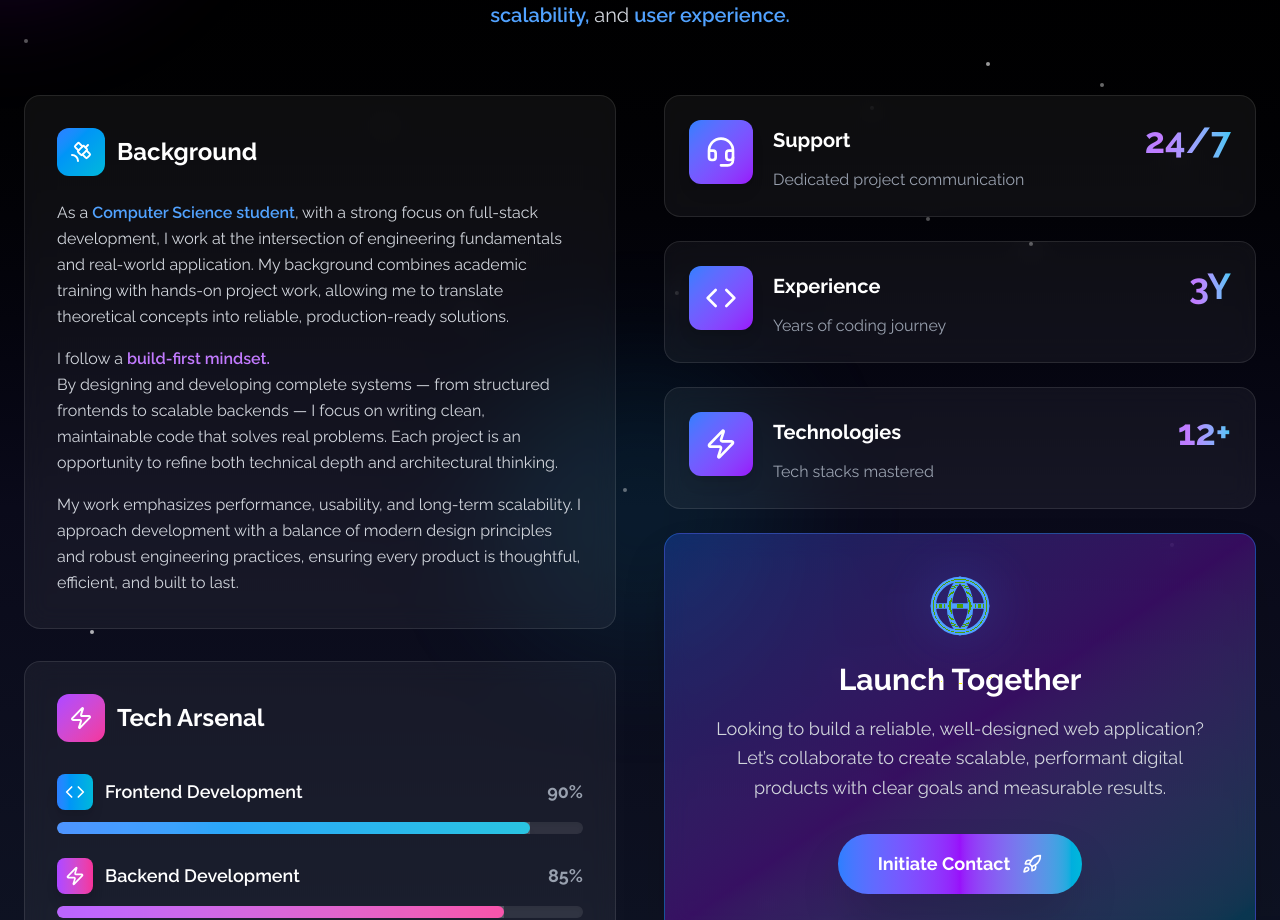
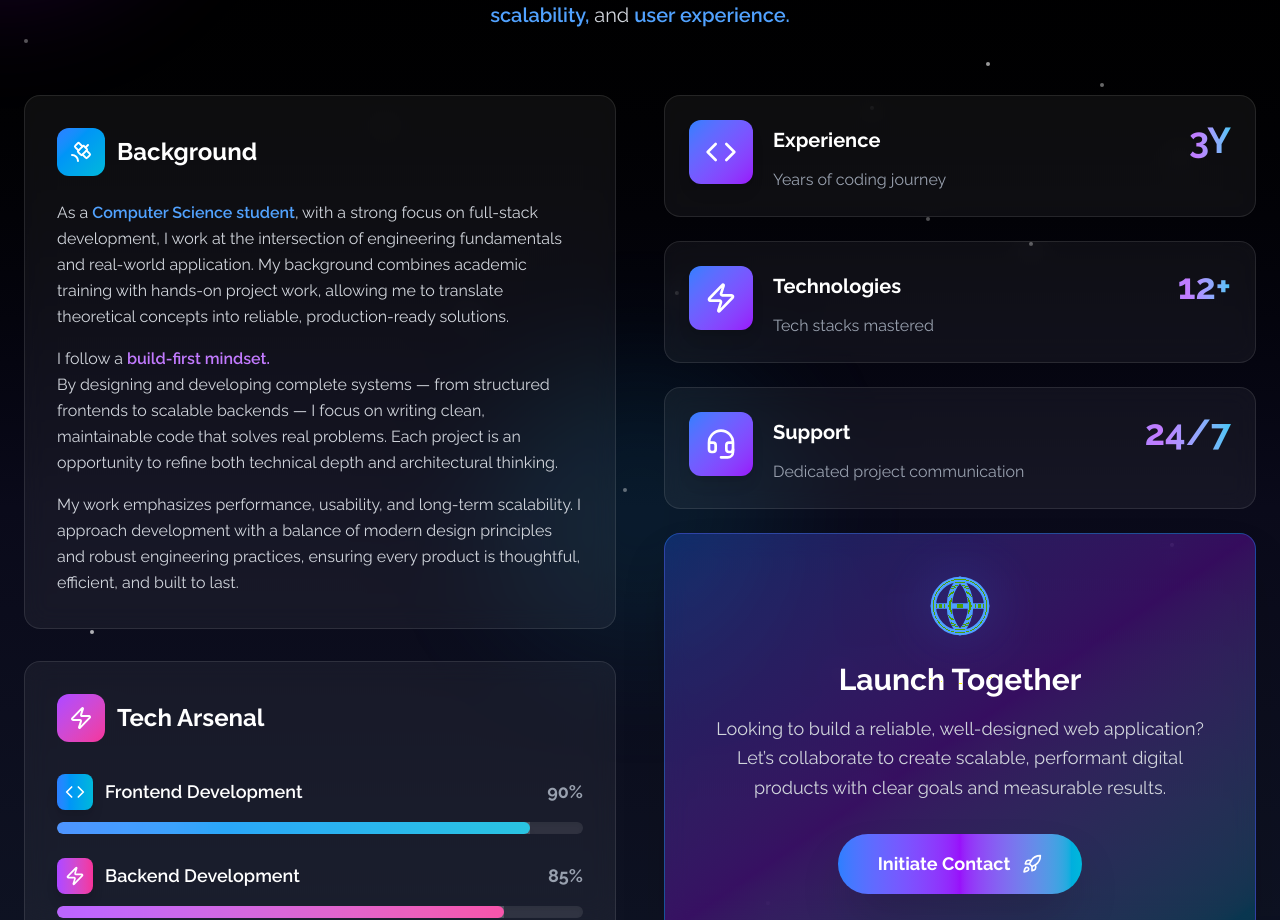
Before and after one commit to AliChakri/Portfolio-v1, a React (Vite) app: page / in a window 1280 px wide. Shown: the part 1000-1920 px from the top of the page. Built offline with nearby package versions, Linux system fonts and the light colour scheme; a web font is replaced by a local one.

Commit message:
adding links22

```diff
--- a/src/Pages/About.jsx
+++ b/src/Pages/About.jsx
@@ -10,9 +10,9 @@ const About = () => {
   ];
 
   const achievements = [
-    { title: "Support", value: "24/7", icon: Headset, description: "Dedicated project communication" },
     { title: "Experience", value: "3Y", icon: Code, description: "Years of coding journey" },
-    { title: "Technologies", value: "12+", icon: Zap, description: "Tech stacks mastered" }
+    { title: "Technologies", value: "12+", icon: Zap, description: "Tech stacks mastered" },
+    { title: "Support", value: "24/7", icon: Headset, description: "Dedicated project communication" }
   ];
 
   return (
```
